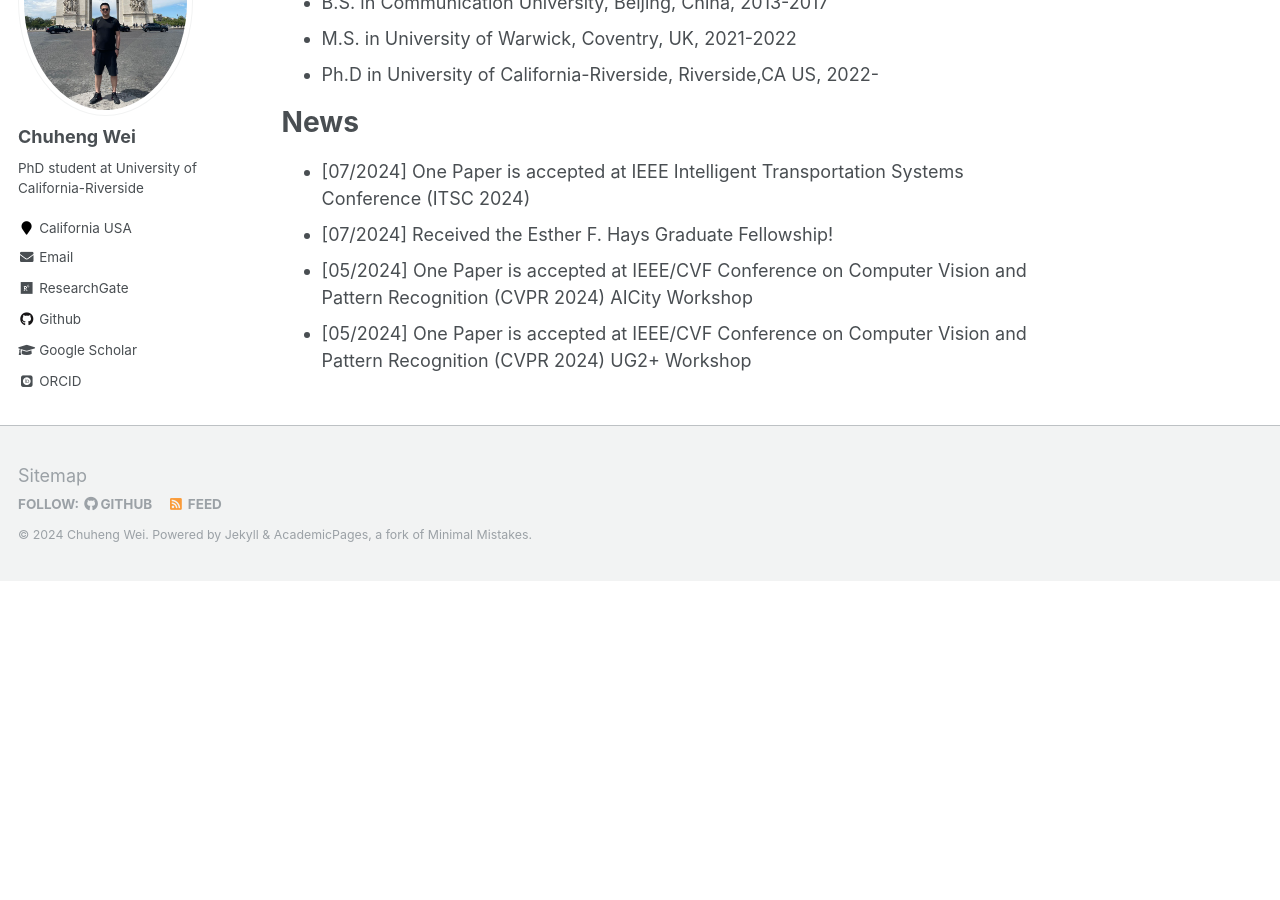
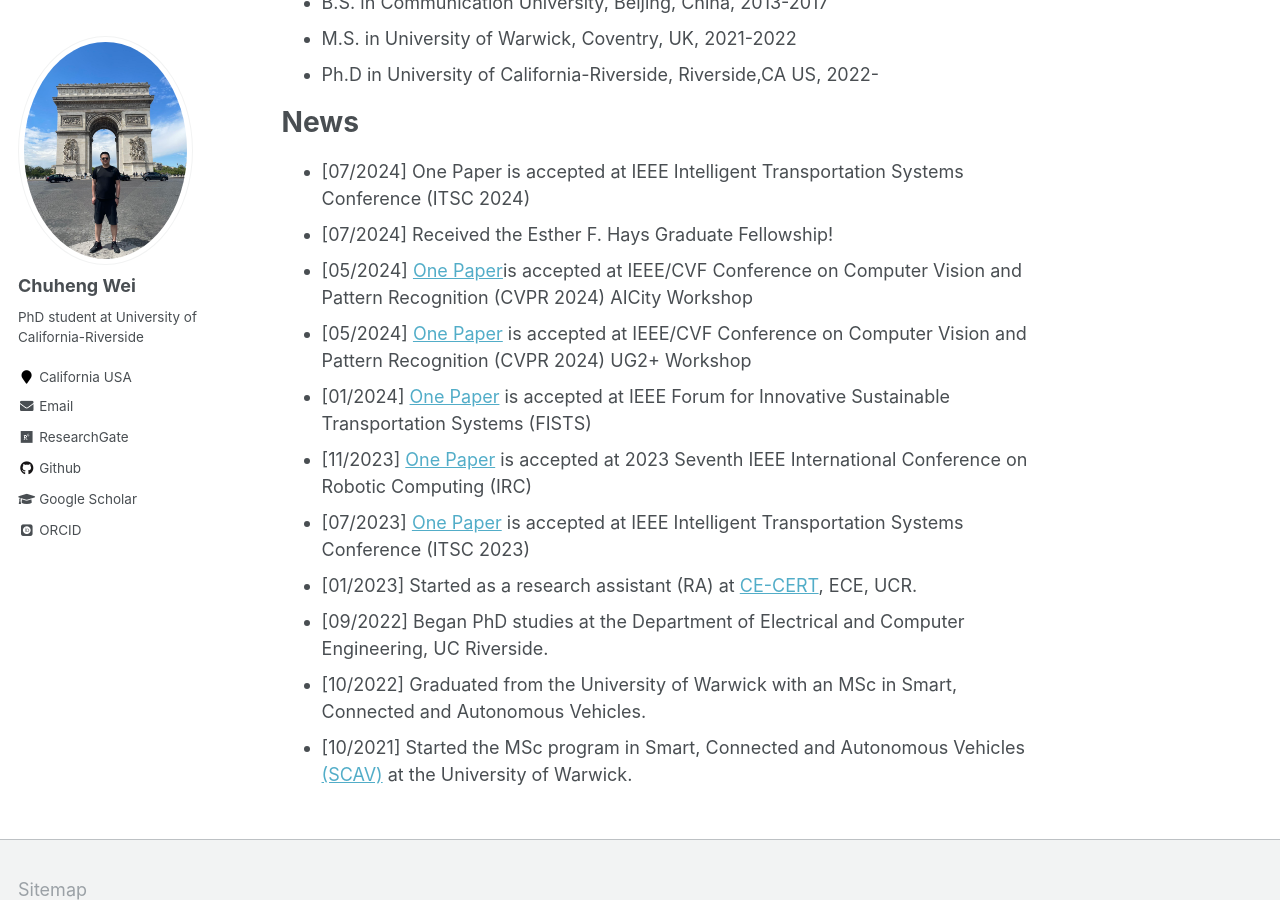
Before and after one commit to ChuhengWei/ChuhengWei.github.io, a Jekyll site: the page built from _pages/about.md, in a window 1280 px wide and 900 px high, scrolled down 590 px. Built offline with Jekyll 4.4.1, drawn with Linux system fonts in a browser that asks for light colours; some web fonts are replaced; before the commit the page ends 1171 px from its top, so only the background shows below that.

Commit message:
Add news

```diff
--- a/_pages/about.md
+++ b/_pages/about.md
@@ -27,9 +27,15 @@ News
 ======
 - [07/2024] One Paper is accepted at IEEE Intelligent Transportation Systems Conference (ITSC 2024)
 - [07/2024] Received the Esther F. Hays Graduate Fellowship!
-- [05/2024] One Paper is accepted at IEEE/CVF Conference on Computer Vision and Pattern Recognition (CVPR 2024) AICity Workshop
-- [05/2024] One Paper is accepted at IEEE/CVF Conference on Computer Vision and Pattern Recognition (CVPR 2024) UG2+ Workshop
-
+- [05/2024] [One Paper](https://openaccess.thecvf.com/content/CVPR2024W/AICity/html/Wei_KI-GAN_Knowledge-Informed_Generative_Adversarial_Networks_for_Enhanced_Multi-Vehicle_Trajectory_Forecasting_CVPRW_2024_paper.html)is accepted at IEEE/CVF Conference on Computer Vision and Pattern Recognition (CVPR 2024) AICity Workshop
+- [05/2024] [One Paper](https://openaccess.thecvf.com/content/CVPR2024W/UG2/html/Wei_Feature_Corrective_Transfer_Learning_End-to-End_Solutions_to_Object_Detection_in_CVPRW_2024_paper.html) is accepted at IEEE/CVF Conference on Computer Vision and Pattern Recognition (CVPR 2024) UG2+ Workshop
+- [01/2024] [One Paper](https://ieeexplore.ieee.org/abstract/document/10485546) is accepted at IEEE Forum for Innovative Sustainable Transportation Systems (FISTS)
+- [11/2023] [One Paper](https://ieeexplore.ieee.org/abstract/document/10473585) is accepted at 2023 Seventh IEEE International Conference on Robotic Computing (IRC)
+- [07/2023] [One Paper](https://ieeexplore.ieee.org/abstract/document/10422473) is accepted at IEEE Intelligent Transportation Systems Conference (ITSC 2023)
+- [01/2023] Started as a research assistant (RA) at [CE-CERT](https://www.cert.ucr.edu/), ECE, UCR.
+- [09/2022] Began PhD studies at the Department of Electrical and Computer Engineering, UC Riverside.
+- [10/2022] Graduated from the University of Warwick with an MSc in Smart, Connected and Autonomous Vehicles.
+- [10/2021] Started the MSc program in Smart, Connected and Autonomous Vehicles [(SCAV)](https://warwick.ac.uk/fac/sci/wmg/study/masters-degrees/connected-autonomous-vehicles/) at the University of Warwick.
 
 
 [//]: # (Site-wide configuration)
```
